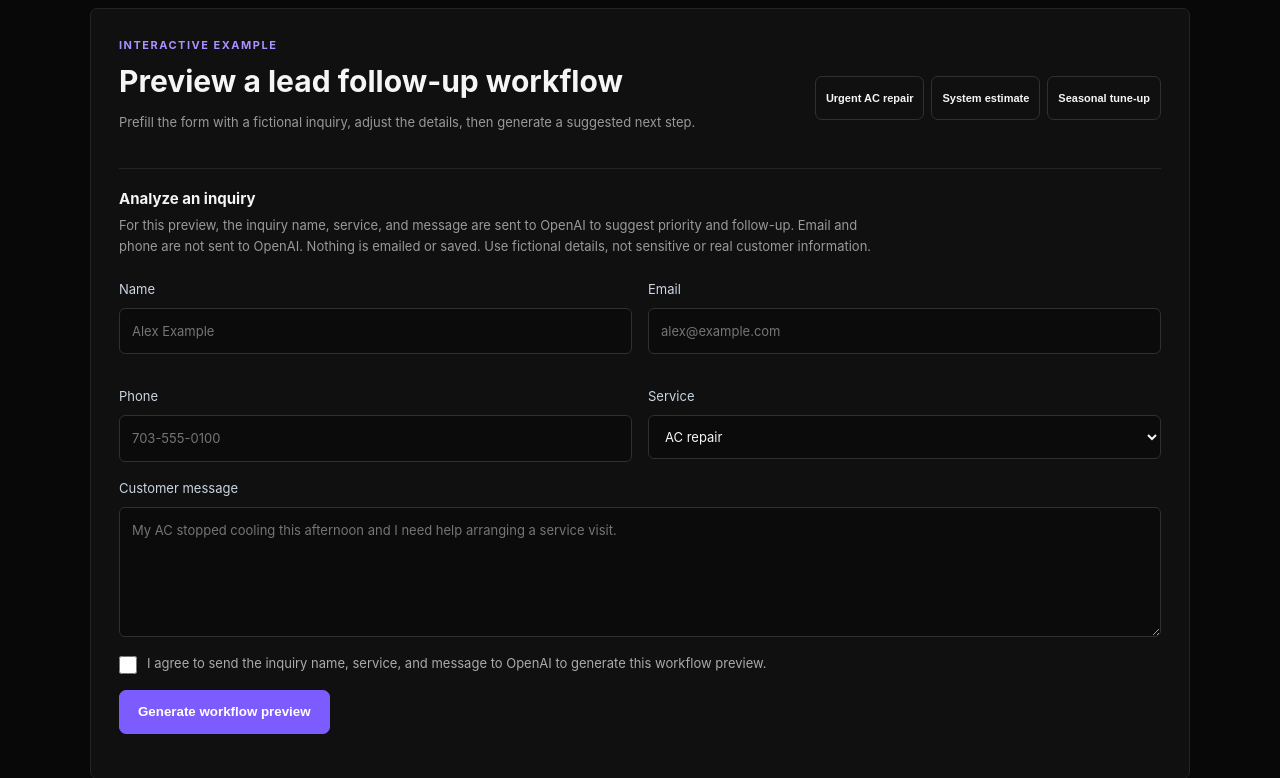
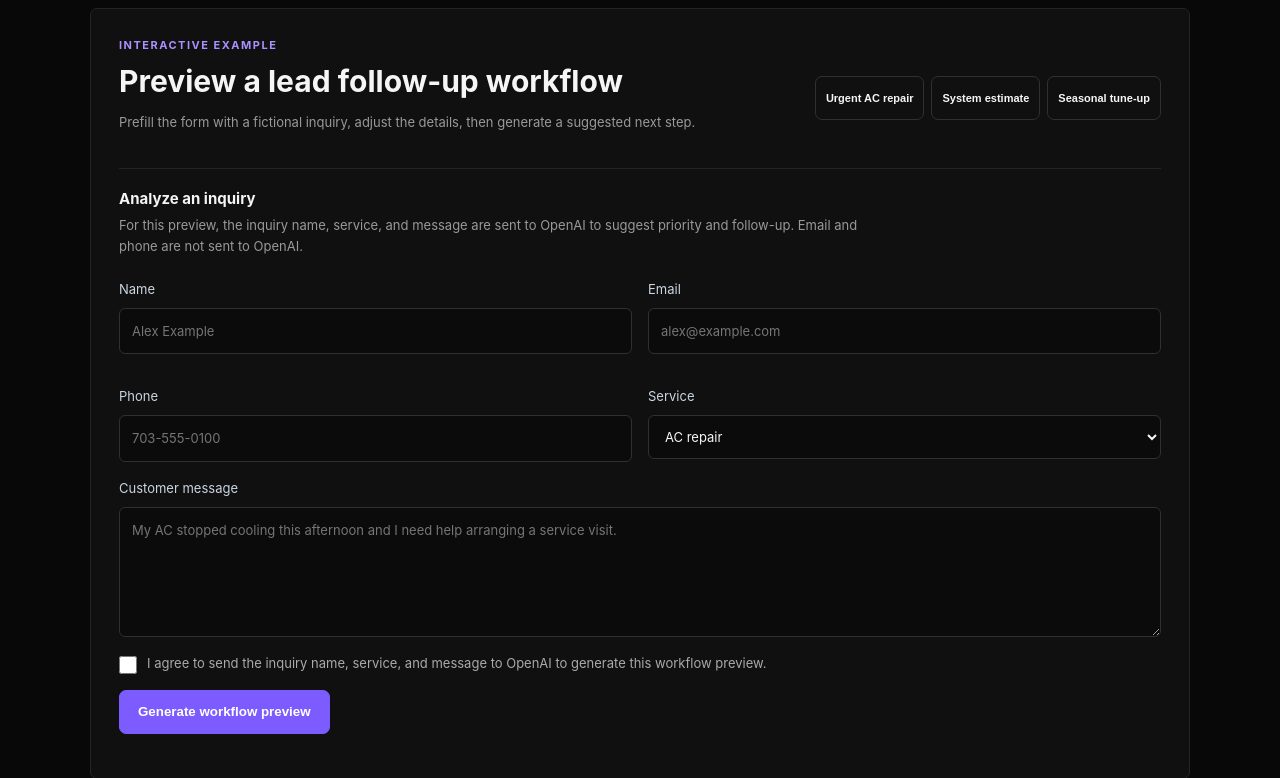
Before and after one commit to EliMoore500/noitrez-automation-demo, a Flask app: page / in a window 1280 px wide. Shown: the part 509-1287 px from the top of the page. Run offline with Flask 3, Linux system fonts and the light colour scheme; some libraries are stand-ins or nearby versions.

Commit message:
Remove disclaimer sentences from demo intro

```diff
--- a/templates/index.html
+++ b/templates/index.html
@@ -42,7 +42,7 @@
       </div>
       <div class="live-form-intro">
         <h3>Analyze an inquiry</h3>
-        <p class="muted">For this preview, the inquiry name, service, and message are sent to OpenAI to suggest priority and follow-up. Email and phone are not sent to OpenAI. Nothing is emailed or saved. Use fictional details, not sensitive or real customer information.</p>
+        <p class="muted">For this preview, the inquiry name, service, and message are sent to OpenAI to suggest priority and follow-up. Email and phone are not sent to OpenAI.</p>
       </div>
       <form id="lead-form">
         <div class="grid">
```
